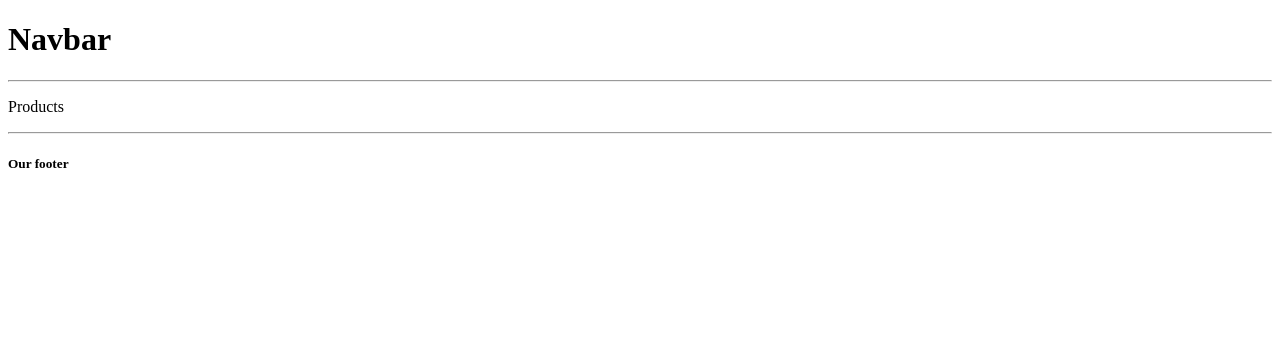
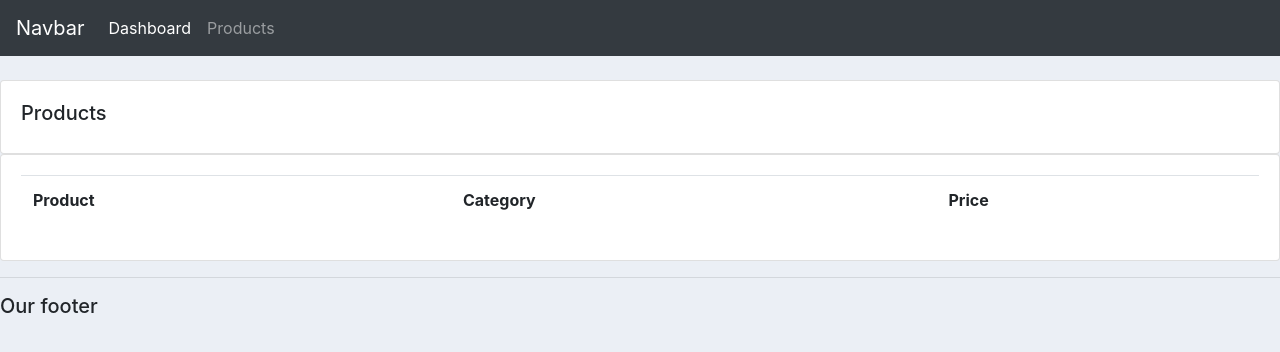
Before and after one commit to maximematerno/crm1, a Django app: page /products/ in a window 1280 px wide. Shown: the top 352 px of the page. Run offline with Django 3.2, Linux system fonts and the light colour scheme; lists and menus that the app fills with data are empty; some libraries are stand-ins or nearby versions.

Commit message:
created boostrap

```diff
--- a/accounts/templates/accounts/main.html
+++ b/accounts/templates/accounts/main.html
@@ -2,10 +2,43 @@
 <html>
 <head>
     <title>CRM</title>
+    <link rel="stylesheet" href="https://stackpath.bootstrapcdn.com/bootstrap/4.3.1/css/bootstrap.min.css"
+    integrity="sha384-ggOyR0iXCbMQv3Xipma34MD+dH/1fQ784/j6cY/iJTQUOhcWr7x9JvoRxT2MZw1T"
+    crossorigin="anonymous">
+
+    <style>
+
+		#logo{
+		}
+
+		body{
+			background-color: #ebeff5;
+		}
+
+
+		#total-orders{
+			background-color: #4cb4c7;
+		}
+
+
+		#orders-delivered{
+			background-color: #7abecc;
+		}
+
+		#orders-pending{
+			background-color: #7CD1C0;
+		}
+
+
+
+
+	</style>
+
+
+
 </head>
 <body>
-    <h1>Navbar</h1>
-    <hr>
+    {% include 'accounts/navbar.html' %}
 
     {% block content %}
 
@@ -15,5 +48,15 @@
     <hr>
     <h5>Our footer</h5>
 
+
 </body>
+<script src="https://code.jquery.com/jquery-3.3.1.slim.min.js"
+integrity="sha384-q8i/X+965DzO0rT7abK41JStQIAqVgRVzpbzo5smXKp4YfRvH+8abtTE1Pi6jizo"
+crossorigin="anonymous"></script>
+<script src="https://cdnjs.cloudflare.com/ajax/libs/popper.js/1.14.7/umd/popper.min.js"
+integrity="sha384-UO2eT0CpHqdSJQ6hJty5KVphtPhzWj9WO1clHTMGa3JDZwrnQq4sF86dIHNDz0W1"
+crossorigin="anonymous"></script>
+<script src="https://stackpath.bootstrapcdn.com/bootstrap/4.3.1/js/bootstrap.min.js"
+integrity="sha384-JjSmVgyd0p3pXB1rRibZUAYoIIy6OrQ6VrjIEaFf/nJGzIxFDsf4x0xIM+B07jRM"
+crossorigin="anonymous"></script>
 </html>
--- /dev/null
+++ b/accounts/templates/accounts/navbar.html
@@ -0,0 +1,18 @@
+<nav class="navbar navbar-expand-lg navbar-dark bg-dark">
+    <a class="navbar-brand" href="#">Navbar</a>
+    <button class="navbar-toggler" type="button" data-toggle="collapse" data-target="#navbarNav" aria-controls="navbarNav" aria-expanded="false" aria-label="Toggle navigation">
+      <span class="navbar-toggler-icon"></span>
+    </button>
+    <div class="collapse navbar-collapse" id="navbarNav">
+      <ul class="navbar-nav">
+        <li class="nav-item active">
+          <a class="nav-link" href="#">Dashboard</a>
+        </li>
+        <li class="nav-item">
+          <a class="nav-link" href="#">Products</a>
+        </li>
+
+
+      </ul>
+    </div>
+  </nav>
--- a/accounts/templates/accounts/products.html
+++ b/accounts/templates/accounts/products.html
@@ -2,7 +2,26 @@
 
 {% block content %}
 
-<p>Products</p>
+<br>
+
+		<div class="row">
+			<div class="col-md">
+				<div class="card card-body">
+					<h5>Products</h5>
+				</div>
+				<div class="card card-body">
+					<table class="table">
+						<tr>
+							<th>Product</th>
+							<th>Category</th>
+							<th>Price</th>
+						</tr>
+
+					</table>
+				</div>
+			</div>
+
+		</div>
 
 
 {% endblock %}
```
Also changed, not shown: accounts/templates/accounts/customer.html (+63 -1 lines), accounts/templates/accounts/dashboard.html (+40 -1 lines), accounts/templates/accounts/status.html (added, +42 -0 lines).
